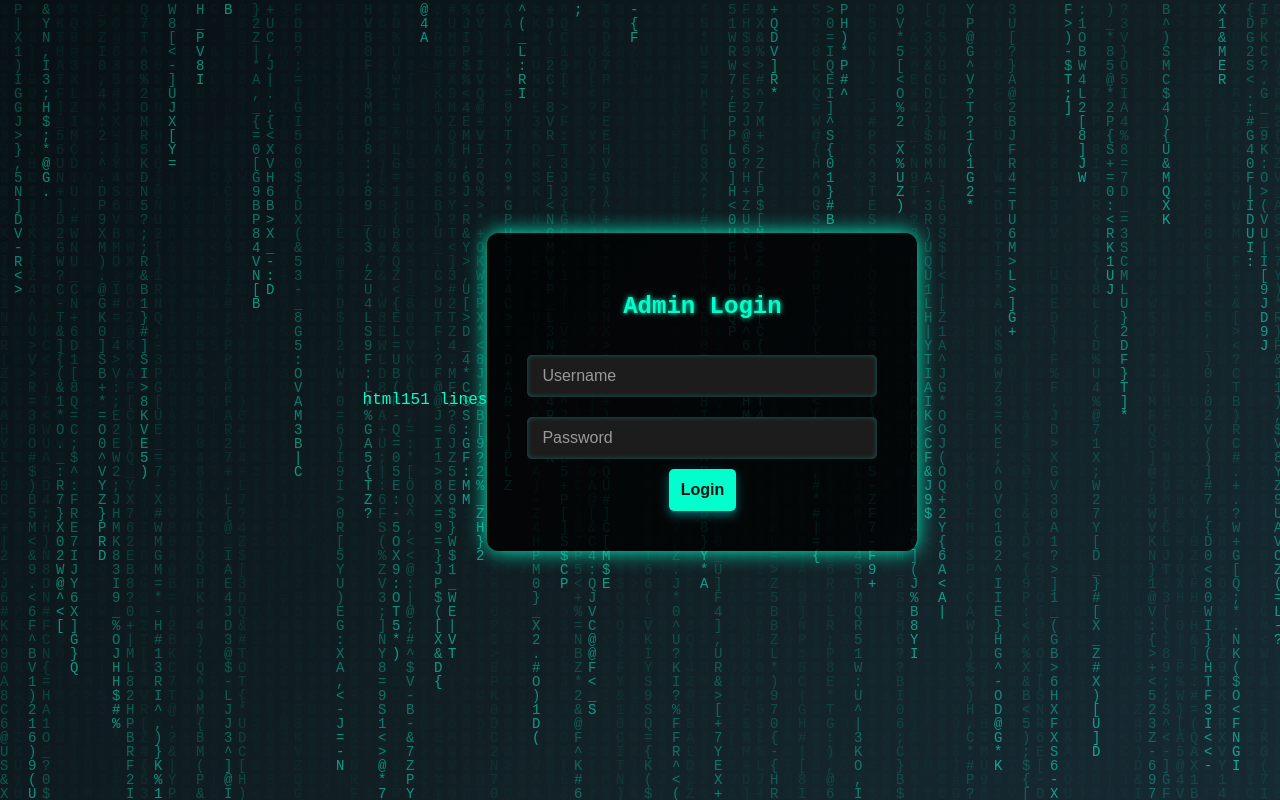
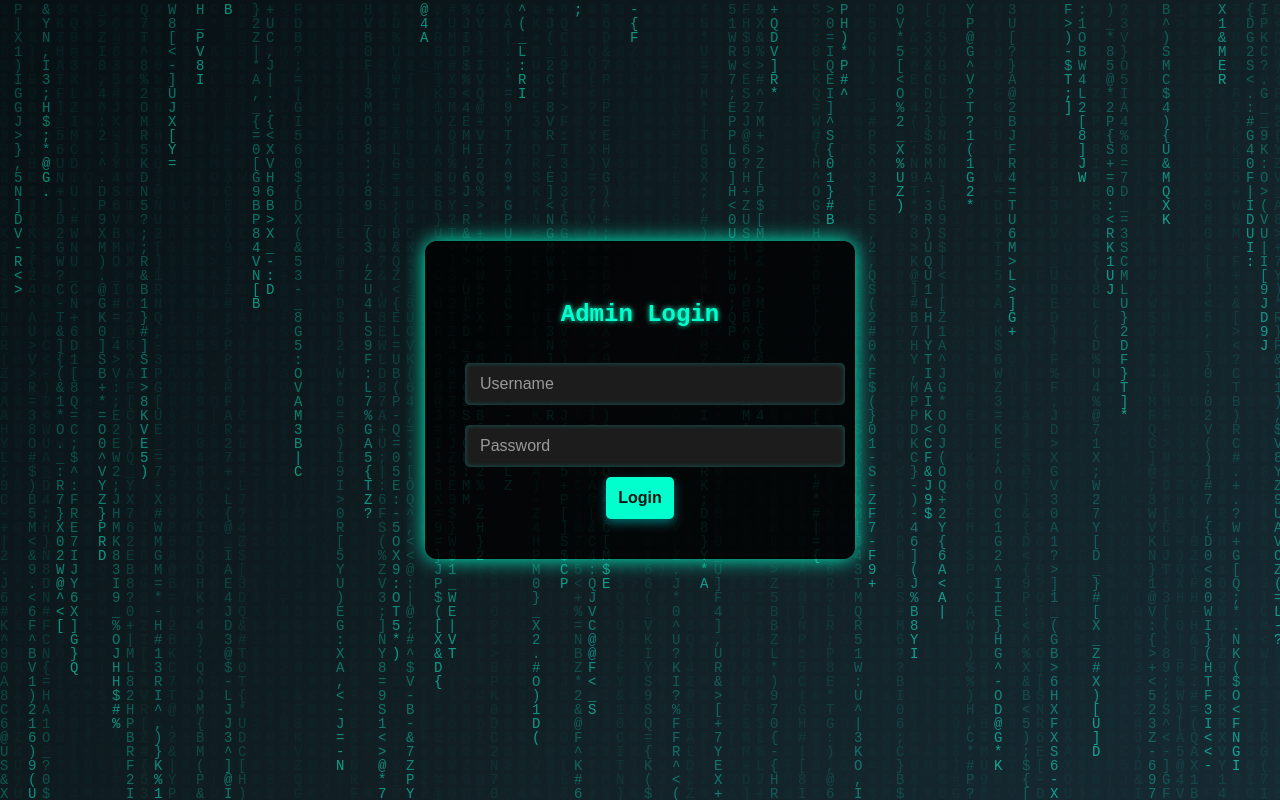
Before and after one commit to ALLSafeSecurityORG/ALLsafe, a Flask app: page /admin_login in a window 1280 px wide. Run offline with Flask 3, Linux system fonts and the light colour scheme; data that the repository does not hold is empty; parts of the project's set-up code (start-up, migrations or seed data) failed here and were passed over.

Commit message:
Update admin_login.html

```diff
--- a/Final-proj/templates/admin_login.html
+++ b/Final-proj/templates/admin_login.html
@@ -1,4 +1,4 @@
-html151 lines
+
 
 <!DOCTYPE html>
 
```
